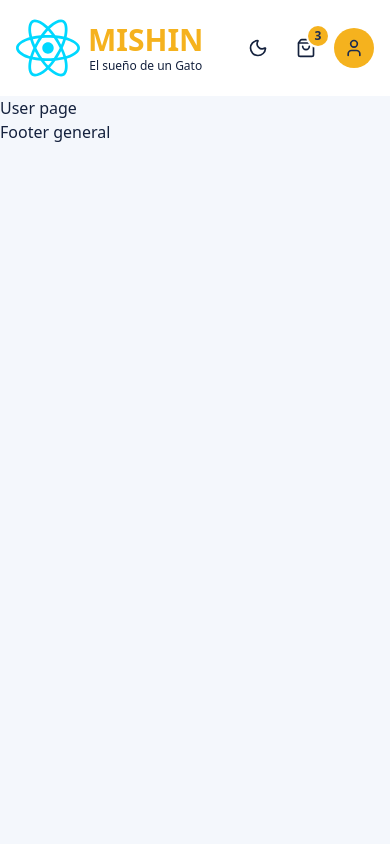
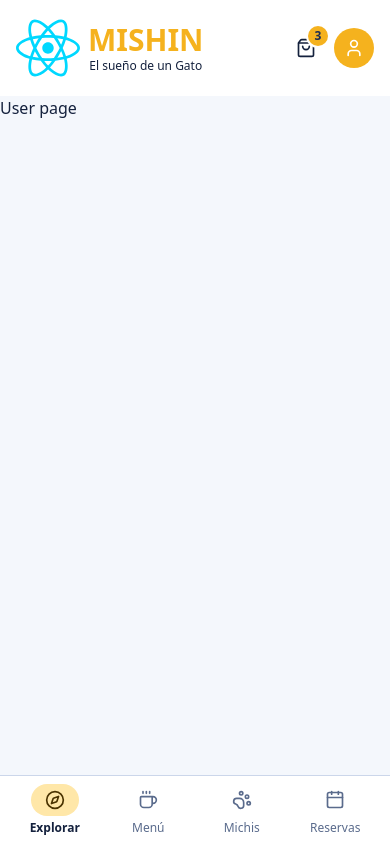
Before and after one commit to jonatan-esprella-lopez/mishi_coffee, a React (Vite) app in the folder mishi-frontend/: page / in a window 390 px wide. Built offline with nearby package versions, Linux system fonts and the light colour scheme.

Commit message:
feat(layouts): wire navigation into public and admin layouts

```diff
--- a/mishi-frontend/src/components/layout/Header.tsx
+++ b/mishi-frontend/src/components/layout/Header.tsx
@@ -2,8 +2,10 @@ import { ArrowRightLeft, ShoppingBag, User } from "lucide-react";
 import logo from "../../assets/react.svg"
 import { useState } from "react";
 import { ThemeToggle } from "./ThemeToggle";
+import DesktopNav from "./DesktopNav";
+import type { NavItem } from "../../config/navigation";
 
-export default function Header() {
+export default function Header({ nav }: { nav: NavItem[] }) {
     const [isAdmin, setIsAdmin] = useState(false);
     const [cartCount, setCartCount] = useState(3);
 
@@ -19,9 +21,10 @@ export default function Header() {
                 </div>
             </div>
 
+            <DesktopNav items={nav} />
 
             <div className="flex flex-row items-center justify-center gap-2">
-                <ThemeToggle />
+                {/* <ThemeToggle /> */}
                 {isAdmin ? (
                     <button
                         type="button"
@@ -53,10 +56,10 @@ export default function Header() {
                     type="button"
                     onClick={() => setIsAdmin((v) => !v)}
                     aria-label="Perfil"
-                    className="grid size-10 place-items-center rounded-pill bg-primary text-on-primary transition-colors hover:bg-primary-hover active:bg-primary-pressed"
+                    className="grid size-10 place-items-center rounded-pill bg-primary text-on-secondary transition-colors hover:bg-primary-hover active:bg-primary-pressed"
                     >
                     <User className="size-5" />
-                    </button>
+                </button>
             </div>
         </header>
     );
--- a/mishi-frontend/src/layouts/AdminLayout.tsx
+++ b/mishi-frontend/src/layouts/AdminLayout.tsx
@@ -1,11 +1,15 @@
 import { Outlet } from "react-router";
+import Header from "../components/layout/Header";
+import BottomNav from "../components/layout/BottomNav";
+import { adminNav } from "../config/navigation";
 
 export default function AdminLayout() {
   return (
     <>
-      <header><h1>Header admin</h1></header>
-      <main><Outlet /></main>
-      <footer><h1>Footer admin</h1></footer>
+      <Header nav={adminNav} />
+      <main className="pb-24 md:pb-0"><Outlet /></main>
+      <footer className="hidden md:block"><h1>Footer general</h1></footer>
+      <BottomNav items={adminNav} />
     </>
   );
 }
--- a/mishi-frontend/src/layouts/PublicLayout.tsx
+++ b/mishi-frontend/src/layouts/PublicLayout.tsx
@@ -1,12 +1,15 @@
 import { Outlet } from "react-router";
 import Header from "../components/layout/Header";
+import BottomNav from "../components/layout/BottomNav";
+import { publicNav } from "../config/navigation";
 
 export default function PublicLayout() {
   return (
     <>
-      <Header/>
-      <main><Outlet /></main>
-      <footer><h1>Footer general</h1></footer>
+      <Header nav={publicNav} />
+      <main className="pb-24 md:pb-0"><Outlet /></main>
+      <footer className="hidden md:block"><h1>Footer general</h1></footer>
+      <BottomNav items={publicNav} />
     </>
   );
 }
```
